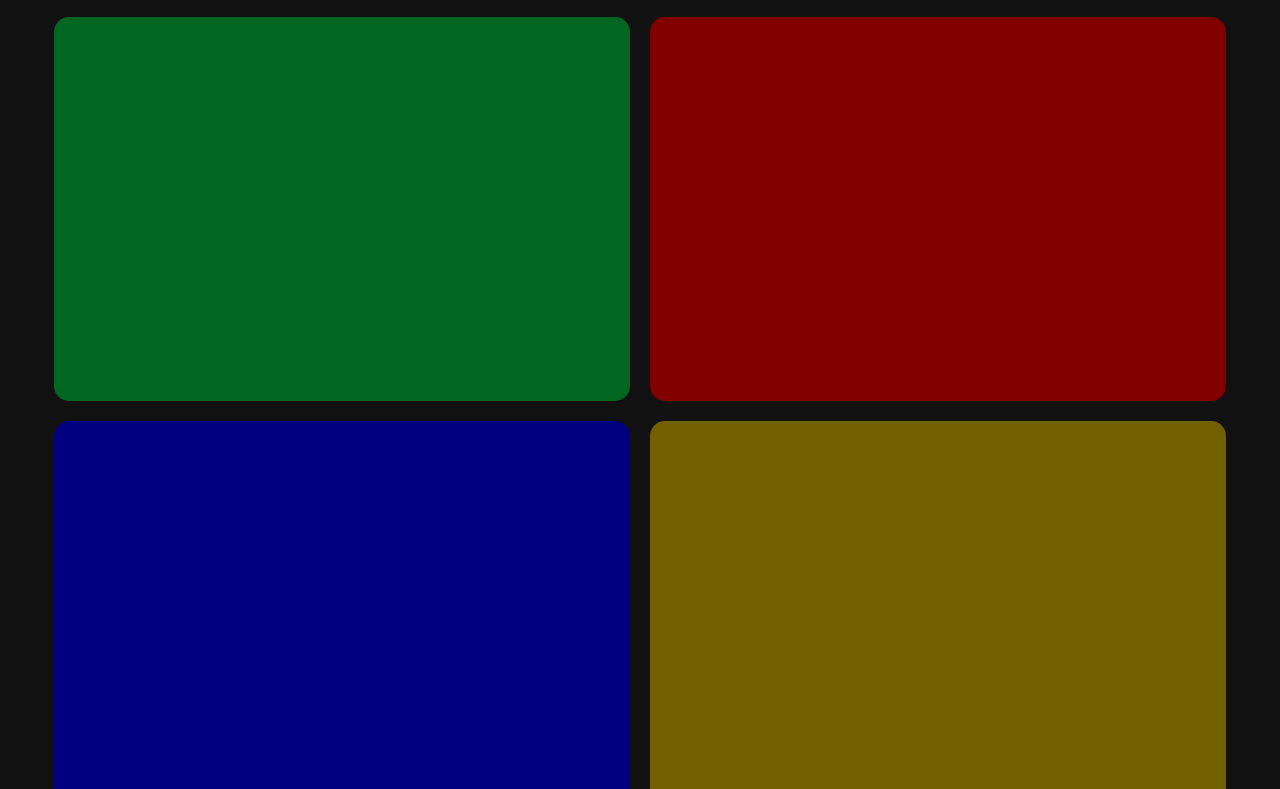
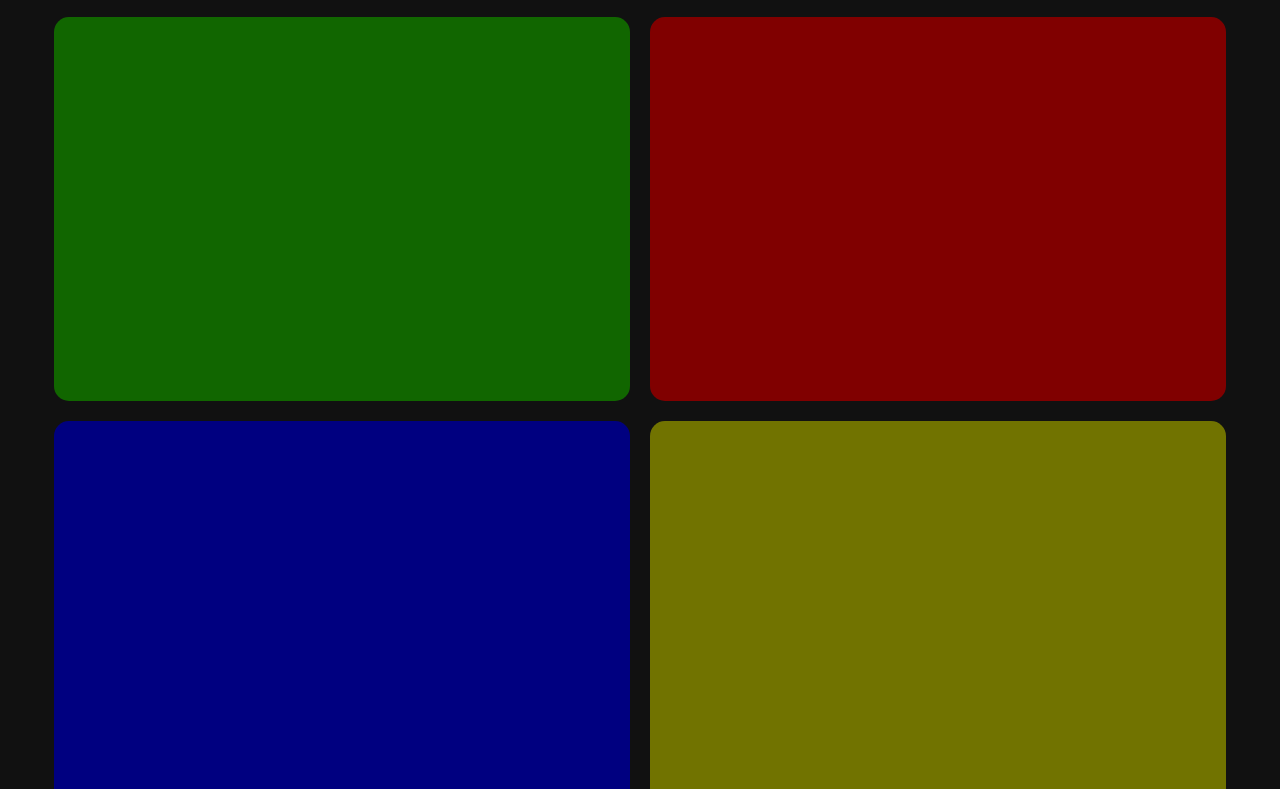
Before and after one commit to vilgax0228/genius_game, a plain HTML site: page index.html in a window 1280 px wide. Shown: the part 163-952 px from the top of the page. Drawn offline with Linux system fonts and the light colour scheme.

Commit message:
alteracao de cor

```diff
--- a/index.html
+++ b/index.html
@@ -50,10 +50,10 @@
       box-shadow: 0 0 20px white;
     }
 
-    #verde   { background: #00cc44; }  /* Verde vibrante */
+    #verde   { background: #22cc00; }  /* Verde vibrante */
     #vermelho{ background: red; }
     #azul    { background: blue; }
-    #amarelo { background: #e6c200; }  /* Amarelo com contraste */
+    #amarelo { background: #e2e600; }  /* Amarelo com contraste */
 
     button {
       padding: 15px 30px;
```
